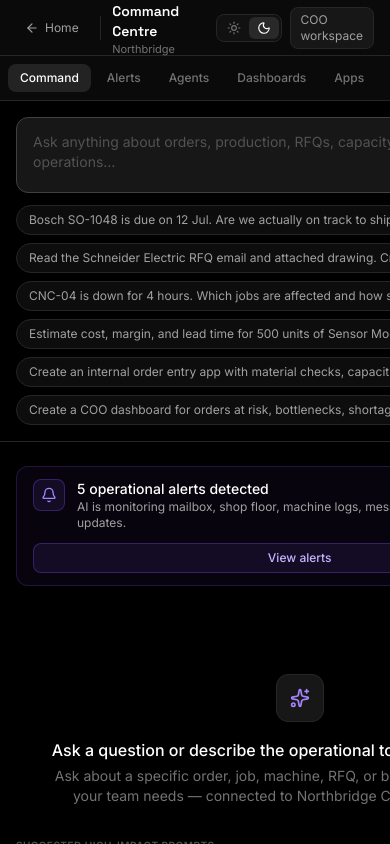
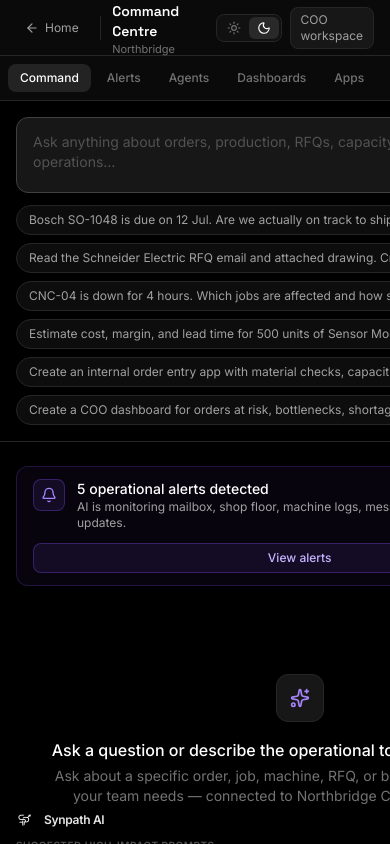
Before and after one commit to YukiC0804/trysynpath, a React (Vite) app: page / in a window 390 px wide. Built offline with nearby package versions, Linux system fonts and the light colour scheme.

Commit message:
Add Synpath AI logo and branding to bottom-left
Place company logo and name in the sidebar footer on desktop, and as
a fixed bottom-left mark on mobile where the sidebar is hidden.

Co-authored-by: YukiC0804 <YukiC0804@users.noreply.github.com>

```diff
--- a/src/components/demo/DemoCommandCentre.tsx
+++ b/src/components/demo/DemoCommandCentre.tsx
@@ -95,7 +95,7 @@ export function DemoCommandCentre() {
         </div>
 
         {/* Mobile section tabs */}
-        <div className="flex min-h-0 flex-1 flex-col">
+        <div className="relative flex min-h-0 flex-1 flex-col">
           <div className="flex gap-1 overflow-x-auto border-b border-neutral-800 bg-[#0a0a0a] px-2 py-2 md:hidden">
             {(
               [
@@ -151,6 +151,11 @@ export function DemoCommandCentre() {
               {activeSection === 'activity' && <ActivitySection createdState={createdState} />}
             </motion.div>
           </AnimatePresence>
+
+          <div className="pointer-events-none absolute bottom-3 left-3 flex items-center gap-2 md:hidden">
+            <img src="/synpath-logo.png" alt="" className="h-6 w-6 shrink-0 rounded object-contain" />
+            <span className="text-xs font-semibold tracking-tight text-white/90">Synpath AI</span>
+          </div>
         </div>
       </div>
     </div>
--- a/src/components/demo/workspace/WorkspaceSidebar.tsx
+++ b/src/components/demo/workspace/WorkspaceSidebar.tsx
@@ -85,6 +85,13 @@ export function WorkspaceSidebar({
           </ul>
         </div>
       )}
+
+      <div className="mt-auto border-t border-neutral-800 p-3">
+        <div className="flex items-center gap-2.5 px-1">
+          <img src="/synpath-logo.png" alt="" className="h-7 w-7 shrink-0 rounded-md object-contain" />
+          <span className="text-sm font-semibold tracking-tight text-white">Synpath AI</span>
+        </div>
+      </div>
     </aside>
   );
 }
```
Also changed, not shown: public/synpath-logo.png (added).
